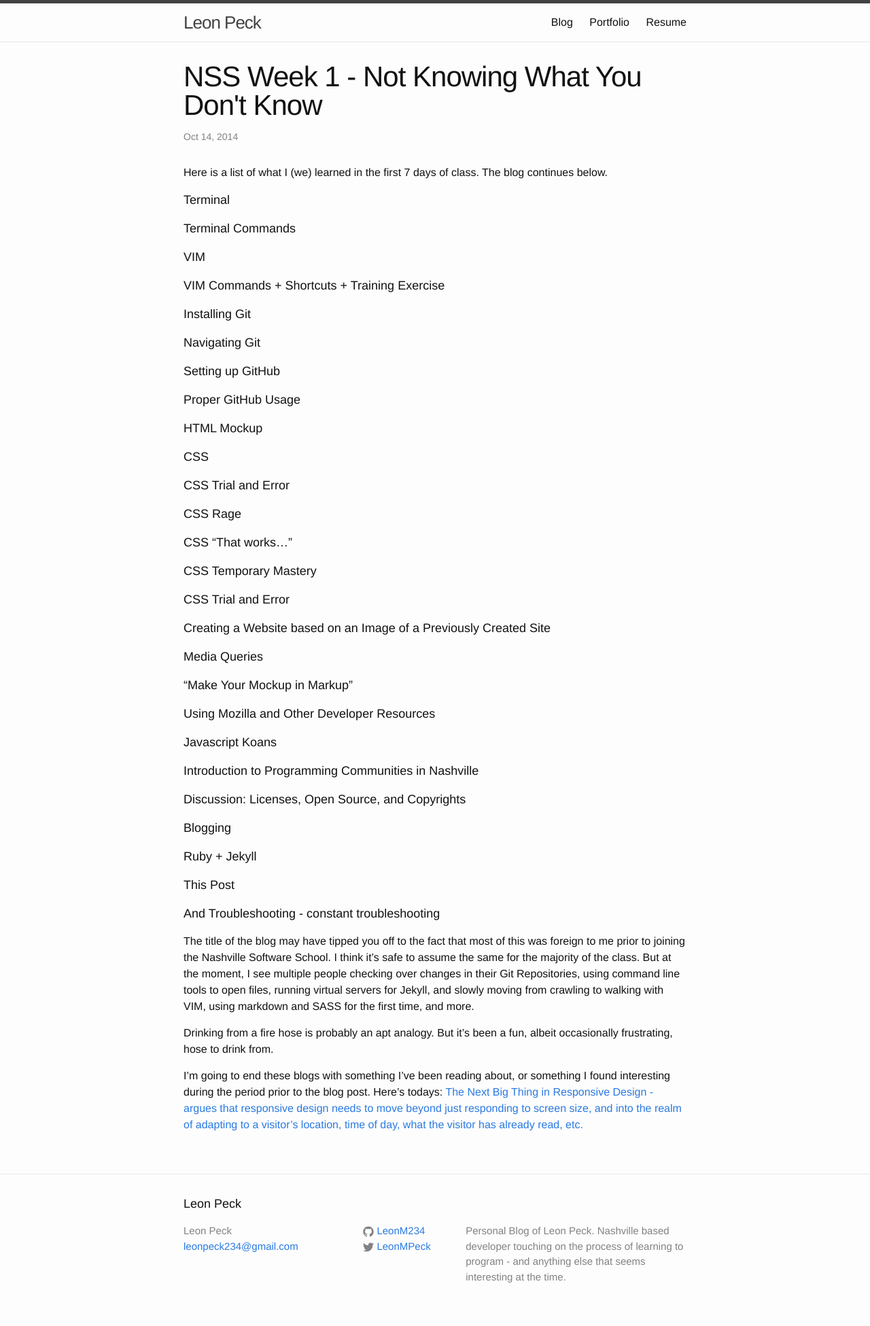
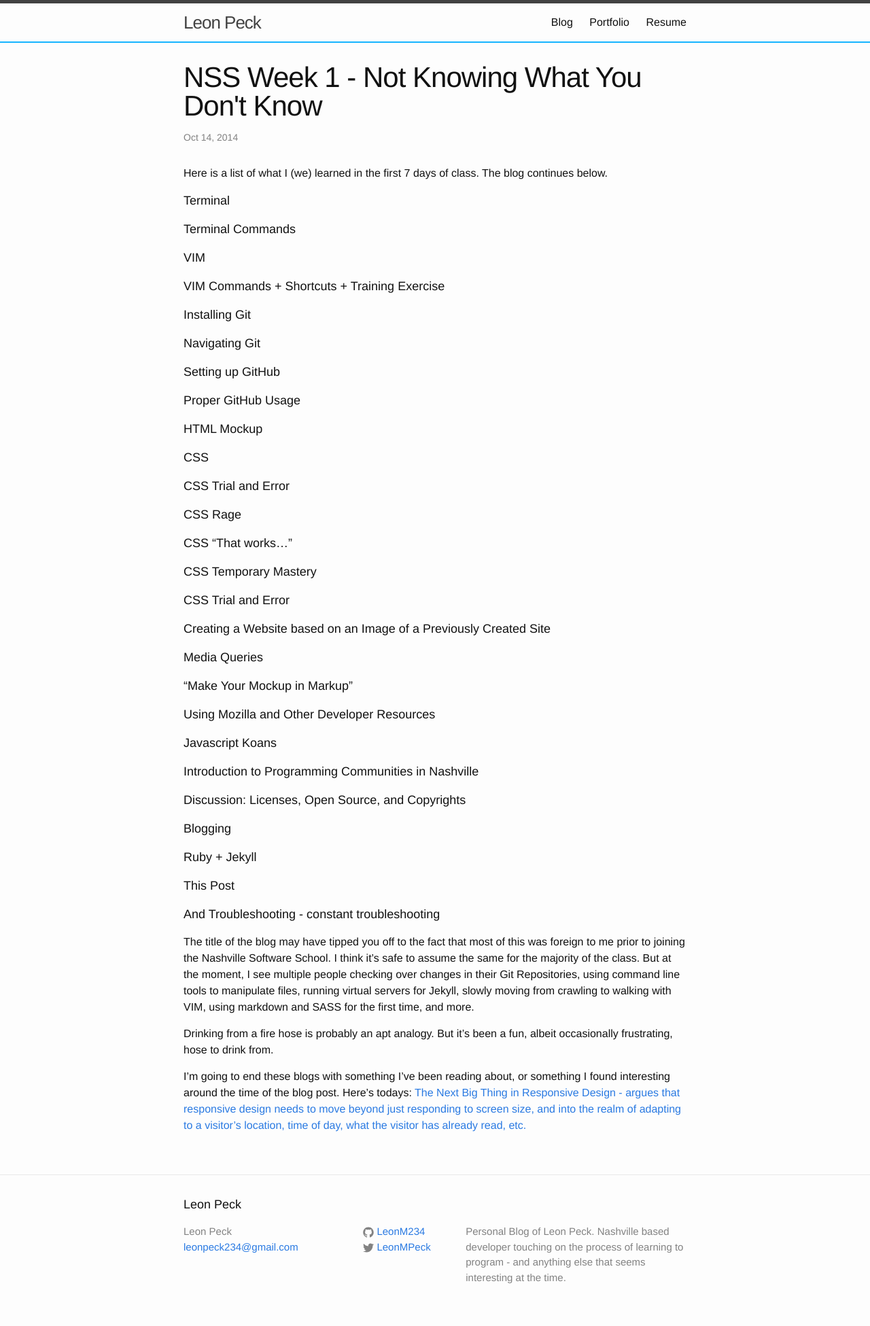
Before and after one commit to LeonM234/Leon.github.io, a Jekyll site: the page built from _posts/2014-10-14-Post_1.markdown, in a window 1280 px wide. Shown: the whole page at 68% size. Built offline with Jekyll 4.4.1, drawn with Linux system fonts in a browser that asks for light colours.

Commit message:
Finalizing initial content, minimal styling added

```diff
--- a/_includes/head.html
+++ b/_includes/head.html
@@ -8,4 +8,5 @@
 
     <link rel="stylesheet" href="{{ "/css/main.css" | prepend: site.baseurl }}">
     <link rel="canonical" href="{{ page.url | replace:'index.html','' | prepend: site.baseurl | prepend: site.url }}">
+    <link rel="shortcut icon" href="blog_icon.png">
 </head>
--- a/_posts/2014-10-14-Post_1.markdown
+++ b/_posts/2014-10-14-Post_1.markdown
@@ -59,8 +59,8 @@ Here is a list of what I (we) learned in the first 7 days of class.  The blog co
 
 ## And Troubleshooting - constant troubleshooting
 
-The title of the blog may have tipped you off to the fact that most of this was foreign to me prior to joining the Nashville Software School.  I think it's safe to assume the same for the majority of the class.  But at the moment, I see multiple people checking over changes in their Git Repositories, using command line tools to open files, running virtual servers for Jekyll, and slowly moving from crawling to walking with VIM, using markdown and SASS for the first time, and more.
+The title of the blog may have tipped you off to the fact that most of this was foreign to me prior to joining the Nashville Software School.  I think it's safe to assume the same for the majority of the class.  But at the moment, I see multiple people checking over changes in their Git Repositories, using command line tools to manipulate files, running virtual servers for Jekyll, slowly moving from crawling to walking with VIM, using markdown and SASS for the first time, and more.
 
 Drinking from a fire hose is probably an apt analogy.  But it's been a fun, albeit occasionally frustrating, hose to drink from.
 
-I'm going to end these blogs with something I've been reading about, or something I found interesting during the period prior to the blog post.  Here's todays: <a href="http://www.fastcodesign.com/3036091/the-next-big-thing-in-responsive-design">The Next Big Thing in Responsive Design - argues that responsive design needs to move beyond just responding to screen size, and into the realm of adapting to a visitor's location, time of day, what the visitor has already read, etc.</a>
+I'm going to end these blogs with something I've been reading about, or something I found interesting around the time of the blog post.  Here's todays: <a href="http://www.fastcodesign.com/3036091/the-next-big-thing-in-responsive-design">The Next Big Thing in Responsive Design - argues that responsive design needs to move beyond just responding to screen size, and into the realm of adapting to a visitor's location, time of day, what the visitor has already read, etc.</a>
--- a/_sass/_layout.scss
+++ b/_sass/_layout.scss
@@ -3,7 +3,7 @@
  */
 .site-header {
     border-top: 5px solid $grey-color-dark;
-    border-bottom: 1px solid $grey-color-light;
+    border-bottom: 2px solid rgb(22, 180, 255);
     min-height: 56px;
 
     // Positioning context for the mobile navigation icon
@@ -240,6 +240,10 @@ ul li {
   list-style: none;
 }
 
+#my_pic {
+  max-width: 75%;
+}
+
 // First Post //
 #terminal,
 #terminal-commands,
```
Also changed, not shown: index.md (+1 -1 lines), portfolio.md (+1 -0 lines), resume.md (+3 -1 lines), blog_icon.png (added).
